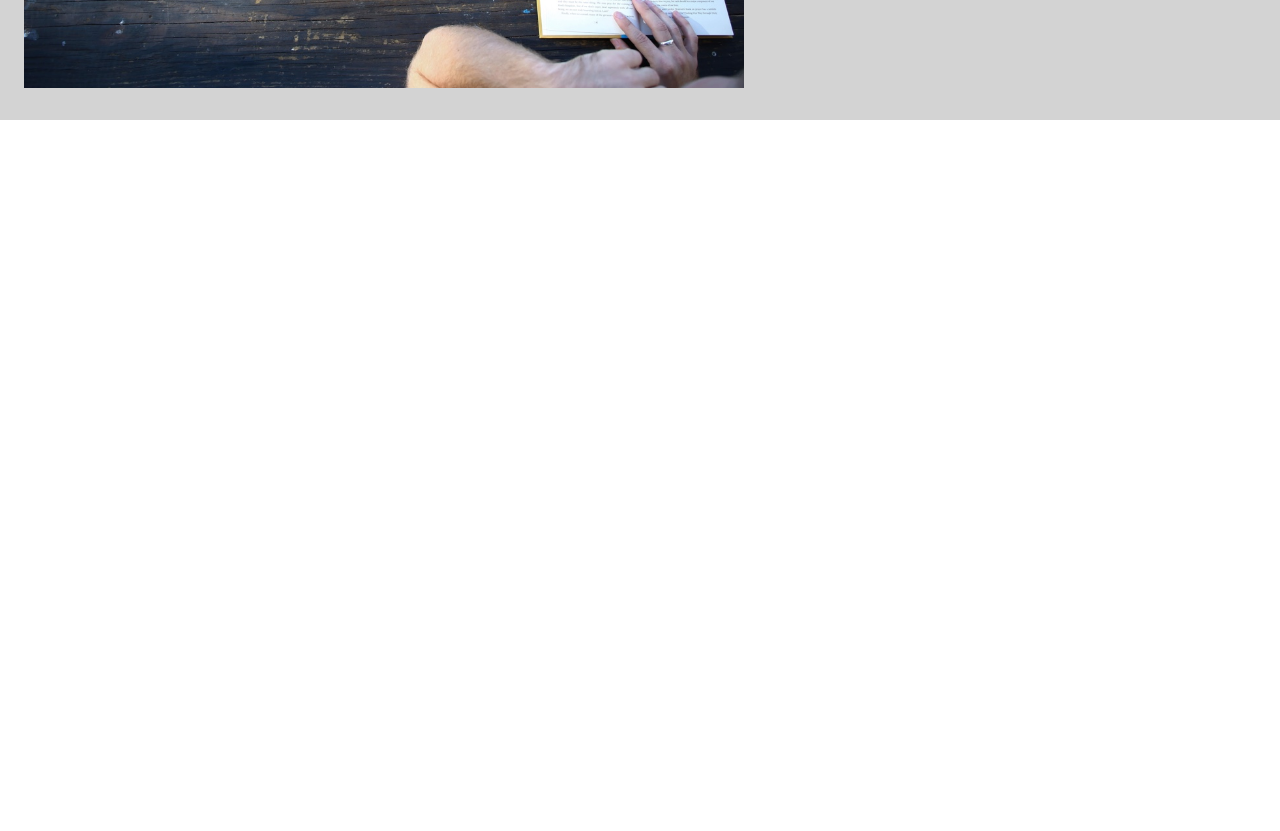
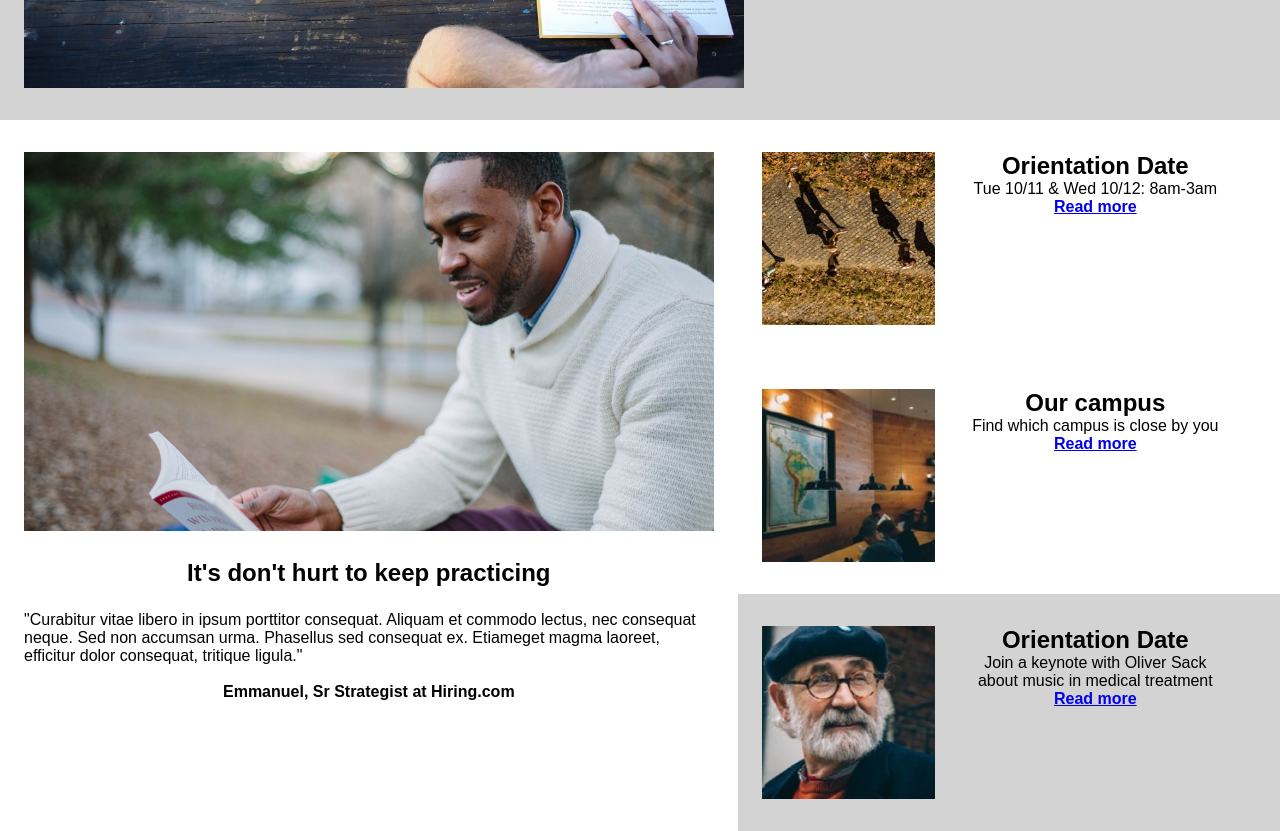
Before and after one commit to VatthanhunV/Comar_Academy, a plain HTML site: page index.html in a window 1280 px wide. Shown: the part 540-1371 px from the top of the page. Before the commit the page ends 800 px from the top, so only its background shows below. Drawn offline with Linux system fonts and the light colour scheme.

Commit message:
information

```diff
--- a/index.html
+++ b/index.html
@@ -31,7 +31,40 @@
             </div>
         </section>
         <section class="information">
-
+            <div class="infor-left">
+                <img style="width: 100%;" src="./capstone_colmar_assets/images/information-main.jpg">
+                <div class="banner">
+                    <h1 style="padding: 24px;">It's don't hurt to keep practicing</h1>
+                    <p>"Curabitur vitae libero in ipsum porttitor consequat. Aliquam et commodo lectus, nec consequat neque. Sed non accumsan urma. Phasellus sed consequat ex. Etiameget magma laoreet, efficitur dolor consequat, tritique ligula."</p><br >
+                    <p><strong>Emmanuel, Sr Strategist at Hiring.com</strong></p>
+                </div>
+            </div>
+            <div class="infor-right">
+                <div class="text-right">
+                    <img class="infor-right-jpg" src="./capstone_colmar_assets/images/information-orientation.jpg">
+                    <div class="banner">
+                        <h2>Orientation Date</h2>
+                        <p>Tue 10/11 & Wed 10/12: 8am-3am</p>
+                        <a href="#"><h4>Read more</h4></a>
+                    </div>
+                </div>
+                <div class="text-right">
+                    <img class="infor-right-jpg" style="width: 35%;" src="./capstone_colmar_assets/images/information-campus.jpg">
+                    <div class="banner">
+                        <h2>Our campus</h2>
+                        <p>Find which campus is close by you</p>
+                        <a href="#"><h4>Read more</h4></a>
+                    </div>
+                </div>
+                <div class="text-right" style="background-color: lightgray;">
+                    <img style="width: 35%;" src="./capstone_colmar_assets/images/information-guest-lecture.jpg">
+                    <div class="banner">
+                        <h2>Orientation Date</h2>
+                        <p>Join a keynote with Oliver Sack</p><p>about music in medical treatment</p>
+                        <a href="#"><h4>Read more</h4></a>
+                    </div>
+                </div>
+            </div>
         </section>
         <section class="course">
 
--- a/style.css
+++ b/style.css
@@ -48,5 +48,21 @@ section.hero {
 .btstart {
     width: 40%;
     background-color: gray;
-    padding: 20px;
+    padding: 16px;
 }
+section.information {
+    display: flex;
+
+}
+.infor-left {
+    width: 60%;
+    padding: 32px 24px;
+}
+.text-right {
+    display: flex;
+    padding: 32px 24px;
+    width: 100%;
+}
+.infor-right-jpg {
+    width: 35%;
+}
```
